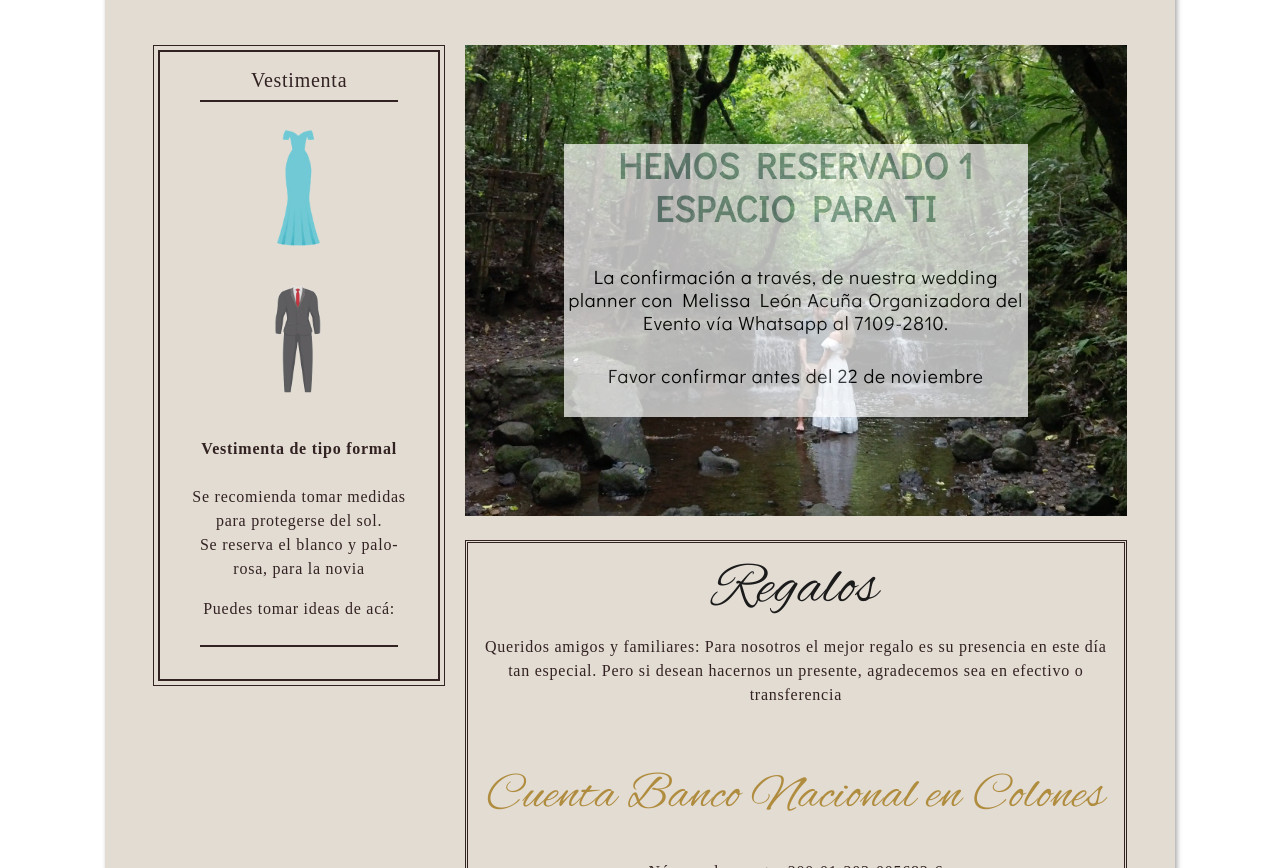
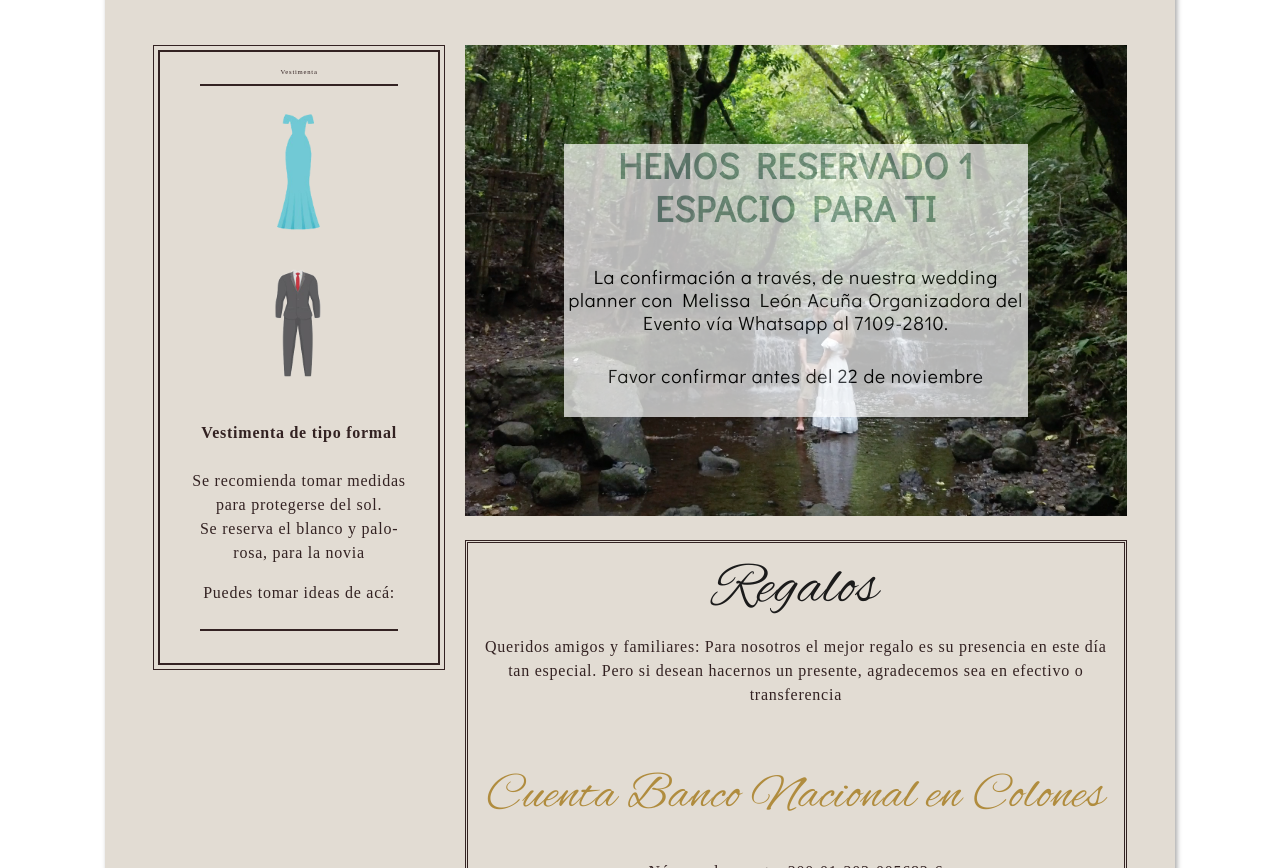
Before and after one commit to slfdez/RolandoCarolina, a plain HTML site: page index.html in a window 1280 px wide. Shown: the part 3556-4424 px from the top of the page. Drawn offline with nearby package versions, Linux system fonts and the light colour scheme; a script that the page names is missing; a web font is replaced by a local one.

Commit message:
Update index.html

```diff
--- a/index.html
+++ b/index.html
@@ -431,7 +431,7 @@
 					<div class="card rounded-0 p-1" style="background-color:transparent; border:1px solid;">
 						<div class="py-3 px-4 h-100 text-justify" style="border:2px solid;">
 							<h1 class="text-center pb-2 mx-3 mb-3"
-								style="font-size:15pt; font-family:Serif; border-bottom:2px solid;">Vestimenta</h1>
+								style="font-size:5pt; font-family:Serif; border-bottom:2px solid;">Vestimenta</h1>
 							<div style="text-align: center;">
 								<img src="images/vestidos.png" alt="" class="fotoCirculo" style="width: 60%;">
 								<p> <b>Vestimenta de tipo formal</b><br>
```
